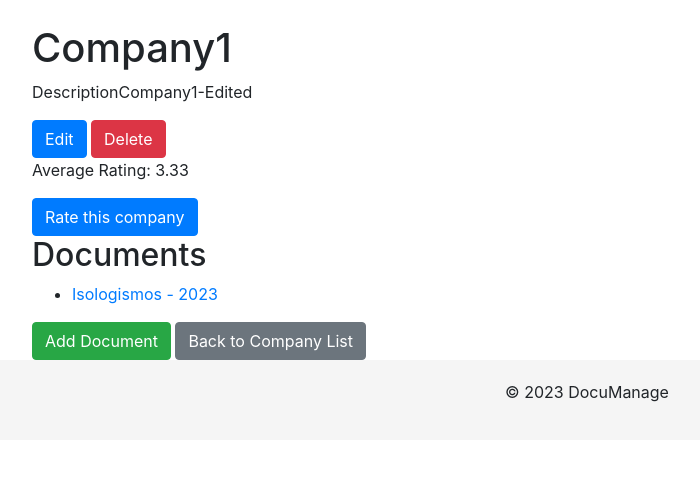
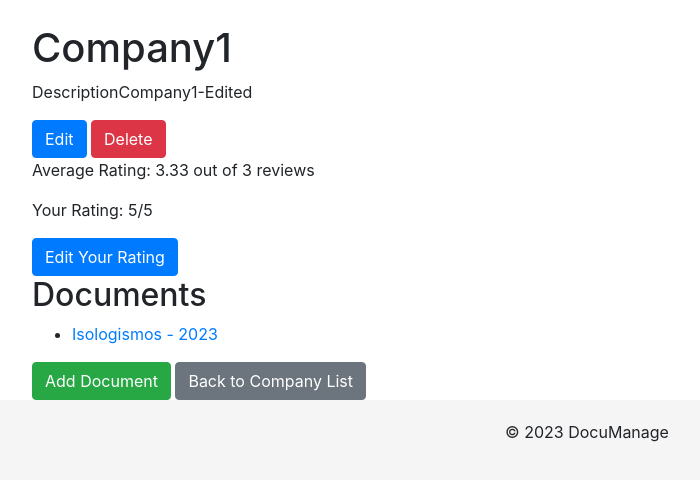
Before and after one commit to chrismin13/DocuManager, a Django app: a page that uses documents/templates/documents/company_detail.html in a window 1280 px wide. Shown: the part 56-537 px from the top of the page, without its empty margins (53-753 px from the left). Run offline with Django 4.2, Linux system fonts and the light colour scheme; a user stored in the database is signed in; data comes from the database, SQL or seed files in the repository; both versions use the stored data as it was after the commit; some libraries are stand-ins or nearby versions.

Commit message:
Reword ratings

```diff
--- a/documents/templates/documents/company_detail.html
+++ b/documents/templates/documents/company_detail.html
@@ -10,11 +10,22 @@
     {% endif %}
 
     <!-- Show user ratings -->
-    <p>Average Rating: {{ average_rating|default:"Not rated yet" }}</p>
+    {% if average_rating %}
+        <p>Average Rating: {{ average_rating }} out of {{ rating_count }} reviews</p>
+    {% else %}
+        <p>Not rated yet</p>
+    {% endif %}
+
     <!-- Only show if user is logged in -->
     {% if request.user.is_authenticated %}
-        <a href="{% url 'submit_rating' company.slug %}" class="btn btn-primary">Rate this company</a>
+        {% if user_rating %}
+            <p>Your Rating: {{ user_rating.score }}/5</p>
+            <a href="{% url 'submit_rating' company.slug %}" class="btn btn-primary">Edit Your Rating</a>
+        {% else %}
+            <a href="{% url 'submit_rating' company.slug %}" class="btn btn-primary">Rate this Company</a>
+        {% endif %}
     {% endif %}
+
 
     <!-- Display documents associated with the company -->
     <h2>Documents</h2>
--- a/documents/views.py
+++ b/documents/views.py
@@ -13,13 +13,22 @@ def company_detail(request, company_slug):
     company = get_object_or_404(Company, slug=company_slug)
     documents_by_year = Document.objects.filter(company=company).order_by('-year')
     average_rating = company.ratings.aggregate(average_score=Avg('score'))['average_score']
+    rating_count = company.ratings.count()
+
+    # Check if the user has already rated the company
+    user_rating = None
+    if request.user.is_authenticated:
+        user_rating = Rating.objects.filter(company=company, user=request.user).first()
+
     # Keep average rating up to 2 decimal places
     if average_rating:
         average_rating = round(average_rating, 2)
     return render(request, 'documents/company_detail.html', {
         'company': company,
         'documents': documents_by_year,
-        'average_rating': average_rating
+        'average_rating': average_rating,
+        'rating_count': rating_count,
+        'user_rating': user_rating
     })
 
 
```
Also changed, not shown: db.sqlite3.
